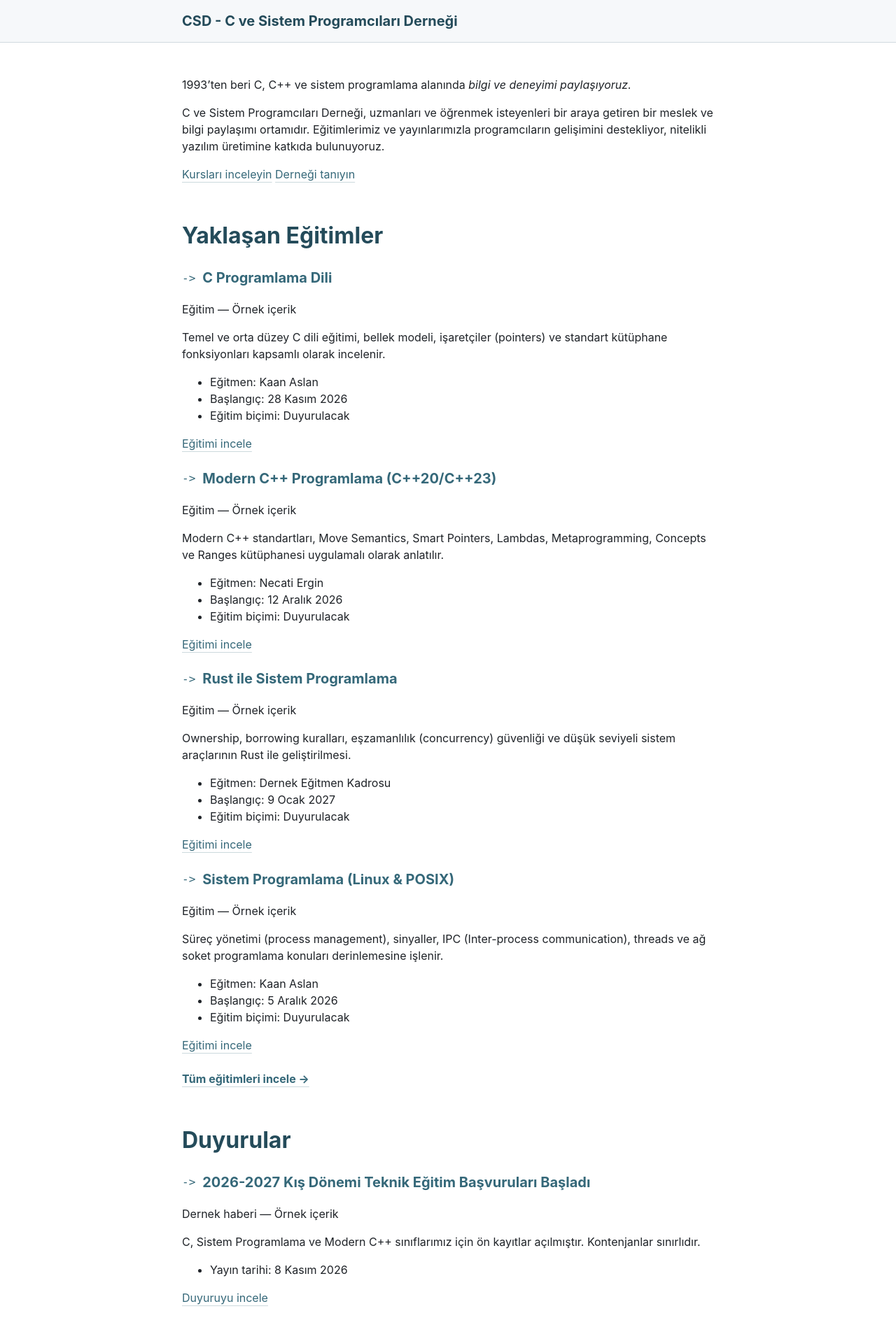
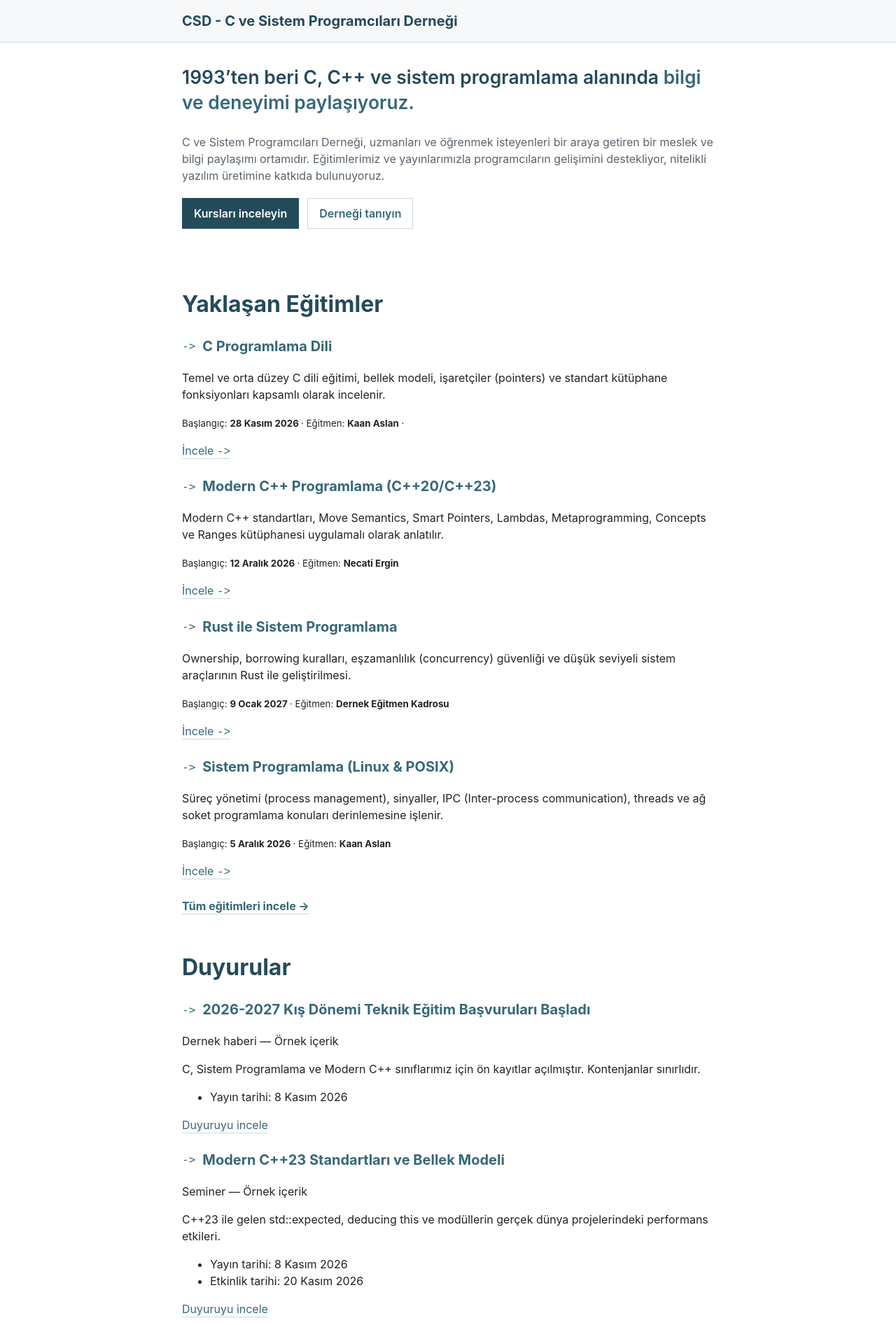
Before and after one commit to dengere/dengere.github.io, a Jekyll site: the page built from index.html, in a window 1280 px wide. Shown: the top 1894 px of the page at 70% size. Built offline with Jekyll 4.4.1, drawn with Linux system fonts in a browser that asks for light colours.

Commit message:
dersler degistirildi

```diff
--- a/_includes/card.html
+++ b/_includes/card.html
@@ -1,25 +1,11 @@
 {% assign item = include.item %}
 <article>
-  <h3><a href="{{ item.url | relative_url }}">{{ item.title | escape }}</a></h3>
-  <p>{{ site.data.labels[item.type] | default: item.type | escape }}{% if item.sample %} — Örnek içerik{% endif %}</p>
-  <p>{{ item.summary | escape }}</p>
-  {% if item.collection == 'courses' %}
-    <ul>
-      <li>Eğitmen: {{ item.instructor | default: 'Duyurulacak' | escape }}</li>
-      <li>Başlangıç: {% if item.start_date %}<time datetime="{{ item.start_date | date: '%Y-%m-%d' }}">{% include date.html date=item.start_date %}</time>{% else %}Tarih duyurulacak{% endif %}</li>
-      <li>Eğitim biçimi: {{ site.data.labels[item.format] | default: 'Duyurulacak' | escape }}</li>
-    </ul>
-  {% elsif item.collection == 'announcements' %}
-    <ul>
-      {% if item.date %}<li>Yayın tarihi: <time datetime="{{ item.date | date: '%Y-%m-%d' }}">{% include date.html date=item.date %}</time></li>{% endif %}
-      {% if item.event_date %}<li>Etkinlik tarihi: <time datetime="{{ item.event_date | date: '%Y-%m-%d' }}">{% include date.html date=item.event_date %}</time></li>{% endif %}
-      {% if item.format %}<li>Katılım biçimi: {{ site.data.labels[item.format] | escape }}</li>{% endif %}
-    </ul>
-  {% else %}
-    <ul>
-      <li>Yazar / hazırlayan: {{ item.author | default: 'Yazar bilgisi doğrulanacak' | escape }}</li>
-      {% if item.access %}<li>Erişim: {{ site.data.labels[item.access] | escape }}</li>{% endif %}
-    </ul>
-  {% endif %}
-  <p><a href="{{ item.url | relative_url }}">{% if item.collection == 'courses' %}Eğitimi incele{% elsif item.collection == 'resources' %}Kaynağı incele{% else %}Duyuruyu incele{% endif %}</a></p>
+  {% case item.collection %}
+    {% when 'courses' %}
+      {% include home-card-course.html item=item %}
+    {% when 'announcements' %}
+      {% include home-card-announce.html item=item %}
+    {% else %}
+      {% include home-card-source.html item=item %}
+  {% endcase %}
 </article>
--- /dev/null
+++ b/_includes/home-card-announce.html
@@ -0,0 +1,25 @@
+{% assign item = include.item %}
+<article>
+  <h3><a href="{{ item.url | relative_url }}">{{ item.title | escape }}</a></h3>
+  <p>{{ site.data.labels[item.type] | default: item.type | escape }}{% if item.sample %} — Örnek içerik{% endif %}</p>
+  <p>{{ item.summary | escape }}</p>
+  {% if item.collection == 'courses' %}
+    <ul>
+      <li>Eğitmen: {{ item.instructor | default: 'Duyurulacak' | escape }}</li>
+      <li>Başlangıç: {% if item.start_date %}<time datetime="{{ item.start_date | date: '%Y-%m-%d' }}">{% include date.html date=item.start_date %}</time>{% else %}Tarih duyurulacak{% endif %}</li>
+      <li>Eğitim biçimi: {{ site.data.labels[item.format] | default: 'Duyurulacak' | escape }}</li>
+    </ul>
+  {% elsif item.collection == 'announcements' %}
+    <ul>
+      {% if item.date %}<li>Yayın tarihi: <time datetime="{{ item.date | date: '%Y-%m-%d' }}">{% include date.html date=item.date %}</time></li>{% endif %}
+      {% if item.event_date %}<li>Etkinlik tarihi: <time datetime="{{ item.event_date | date: '%Y-%m-%d' }}">{% include date.html date=item.event_date %}</time></li>{% endif %}
+      {% if item.format %}<li>Katılım biçimi: {{ site.data.labels[item.format] | escape }}</li>{% endif %}
+    </ul>
+  {% else %}
+    <ul>
+      <li>Yazar / hazırlayan: {{ item.author | default: 'Yazar bilgisi doğrulanacak' | escape }}</li>
+      {% if item.access %}<li>Erişim: {{ site.data.labels[item.access] | escape }}</li>{% endif %}
+    </ul>
+  {% endif %}
+  <p><a href="{{ item.url | relative_url }}">{% if item.collection == 'courses' %}Eğitimi incele{% elsif item.collection == 'resources' %}Kaynağı incele{% else %}Duyuruyu incele{% endif %}</a></p>
+</article>
--- /dev/null
+++ b/_includes/home-card-course.html
@@ -0,0 +1,13 @@
+{% assign item = include.item %}
+<article>
+  <h3><a href="{{ item.url | relative_url }}">{{ item.title | escape }}</a></h3>
+  <p>{{ item.summary | escape }}</p>
+  <p>
+    <small>
+      Başlangıç: <strong>{% if item.start_date %}<time datetime="{{ item.start_date | date: '%Y-%m-%d' }}">{% include date.html date=item.start_date %}</time>{% else %}Duyurulacak{% endif %}</strong> ·
+      Eğitmen: <strong>{{ item.instructor | default: 'Duyurulacak' | escape }}</strong>
+      {% if item.format %} · {{ site.data.labels[item.format] | escape }}{% endif %}
+    </small>
+  </p>
+  <p><a href="{{ item.url | relative_url }}">İncele <code>-&gt;</code></a></p>
+</article>
--- /dev/null
+++ b/_includes/home-card-source.html
@@ -0,0 +1,25 @@
+{% assign item = include.item %}
+<article>
+  <h3><a href="{{ item.url | relative_url }}">{{ item.title | escape }}</a></h3>
+  <p>{{ site.data.labels[item.type] | default: item.type | escape }}{% if item.sample %} — Örnek içerik{% endif %}</p>
+  <p>{{ item.summary | escape }}</p>
+  {% if item.collection == 'courses' %}
+    <ul>
+      <li>Eğitmen: {{ item.instructor | default: 'Duyurulacak' | escape }}</li>
+      <li>Başlangıç: {% if item.start_date %}<time datetime="{{ item.start_date | date: '%Y-%m-%d' }}">{% include date.html date=item.start_date %}</time>{% else %}Tarih duyurulacak{% endif %}</li>
+      <li>Eğitim biçimi: {{ site.data.labels[item.format] | default: 'Duyurulacak' | escape }}</li>
+    </ul>
+  {% elsif item.collection == 'announcements' %}
+    <ul>
+      {% if item.date %}<li>Yayın tarihi: <time datetime="{{ item.date | date: '%Y-%m-%d' }}">{% include date.html date=item.date %}</time></li>{% endif %}
+      {% if item.event_date %}<li>Etkinlik tarihi: <time datetime="{{ item.event_date | date: '%Y-%m-%d' }}">{% include date.html date=item.event_date %}</time></li>{% endif %}
+      {% if item.format %}<li>Katılım biçimi: {{ site.data.labels[item.format] | escape }}</li>{% endif %}
+    </ul>
+  {% else %}
+    <ul>
+      <li>Yazar / hazırlayan: {{ item.author | default: 'Yazar bilgisi doğrulanacak' | escape }}</li>
+      {% if item.access %}<li>Erişim: {{ site.data.labels[item.access] | escape }}</li>{% endif %}
+    </ul>
+  {% endif %}
+  <p><a href="{{ item.url | relative_url }}">{% if item.collection == 'courses' %}Eğitimi incele{% elsif item.collection == 'resources' %}Kaynağı incele{% else %}Duyuruyu incele{% endif %}</a></p>
+</article>
--- a/assets/css/style.css
+++ b/assets/css/style.css
@@ -327,3 +327,64 @@ dd {
     font-size: inherit;
   }
 }
+
+/* Mobile-first giriş alanı (Kutusuz, sade) */
+.intro {
+  padding-bottom: 24px;
+  /* border-bottom: 1px solid var(--color-border-default); */
+}
+
+/* Slogan (İlk paragraf) */
+.intro p:first-child {
+  margin-top: 0;
+  font-size: 1.35rem;
+  font-weight: 600;
+  line-height: 1.35;
+  color: var(--color-heading);
+}
+
+.intro p:first-child em {
+  font-style: normal;
+  color: var(--color-accent-fg);
+}
+
+/* Açıklama paragrafı */
+.intro p:nth-child(2) {
+  color: var(--color-fg-muted);
+}
+
+/* Butonlar */
+.intro p:last-child {
+  display: flex;
+  flex-wrap: wrap;
+  gap: 12px;
+  margin-top: 20px;
+  margin-bottom: 0;
+}
+
+.intro p:last-child a {
+  display: inline-flex;
+  align-items: center;
+  min-height: 44px;
+  padding-inline: 16px;
+  font-weight: 600;
+  text-decoration: none;
+  border: 1px solid var(--color-border-default);
+}
+
+.intro p:last-child a:first-child {
+  background: var(--color-heading);
+  border-color: var(--color-heading);
+  color: var(--color-canvas-default);
+}
+
+/* Masaüstü / Tablet */
+@media (min-width: 481px) {
+  .intro {
+    padding-bottom: 32px;
+  }
+
+  .intro p:first-child {
+    font-size: 1.65rem;
+  }
+}
--- a/index.html
+++ b/index.html
@@ -3,7 +3,7 @@ layout: default
 title: Ana Sayfa
 ---
 
-<section>
+<section class="intro">
   <p>1993’ten beri C, C++ ve sistem programlama alanında <em>bilgi ve deneyimi paylaşıyoruz.</em></p>
   <p>
     C ve Sistem Programcıları Derneği, uzmanları ve öğrenmek isteyenleri bir araya getiren bir meslek ve bilgi paylaşımı ortamıdır.
```
Also changed, not shown: _courses/c-programming.md (+3 -2 lines), pages/about.md (+20 -8 lines).
